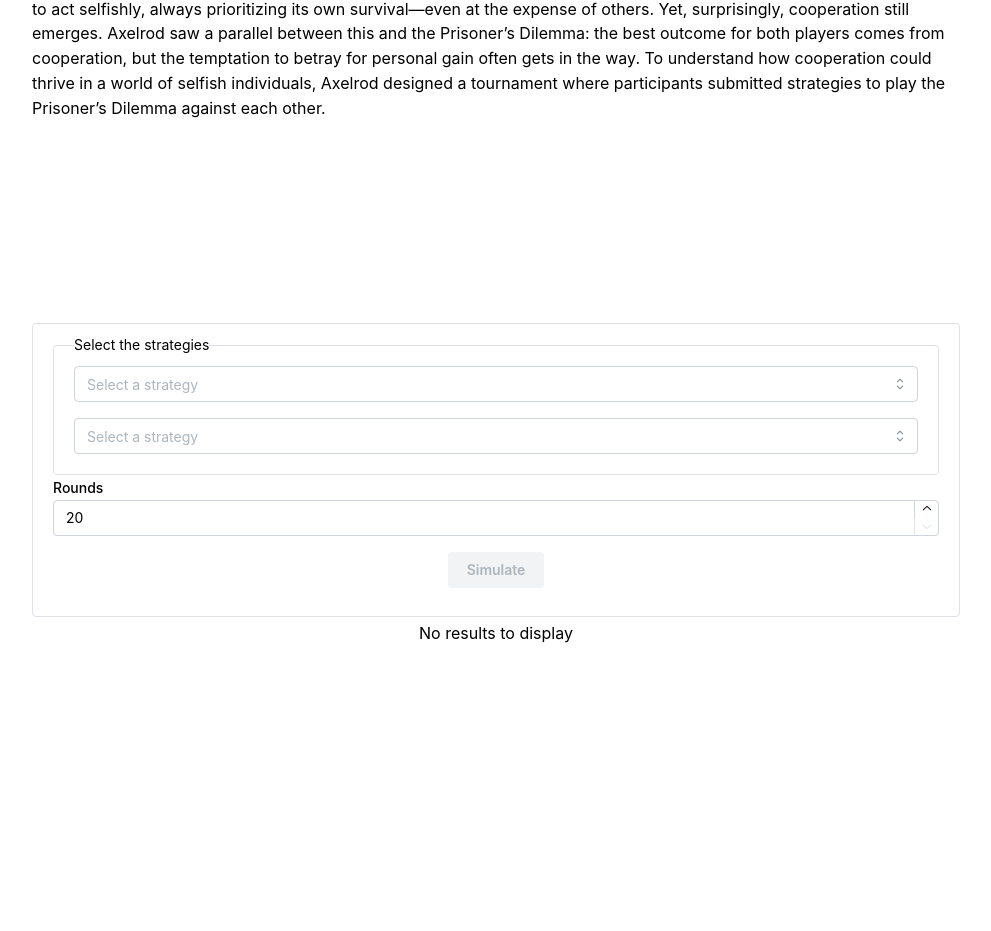
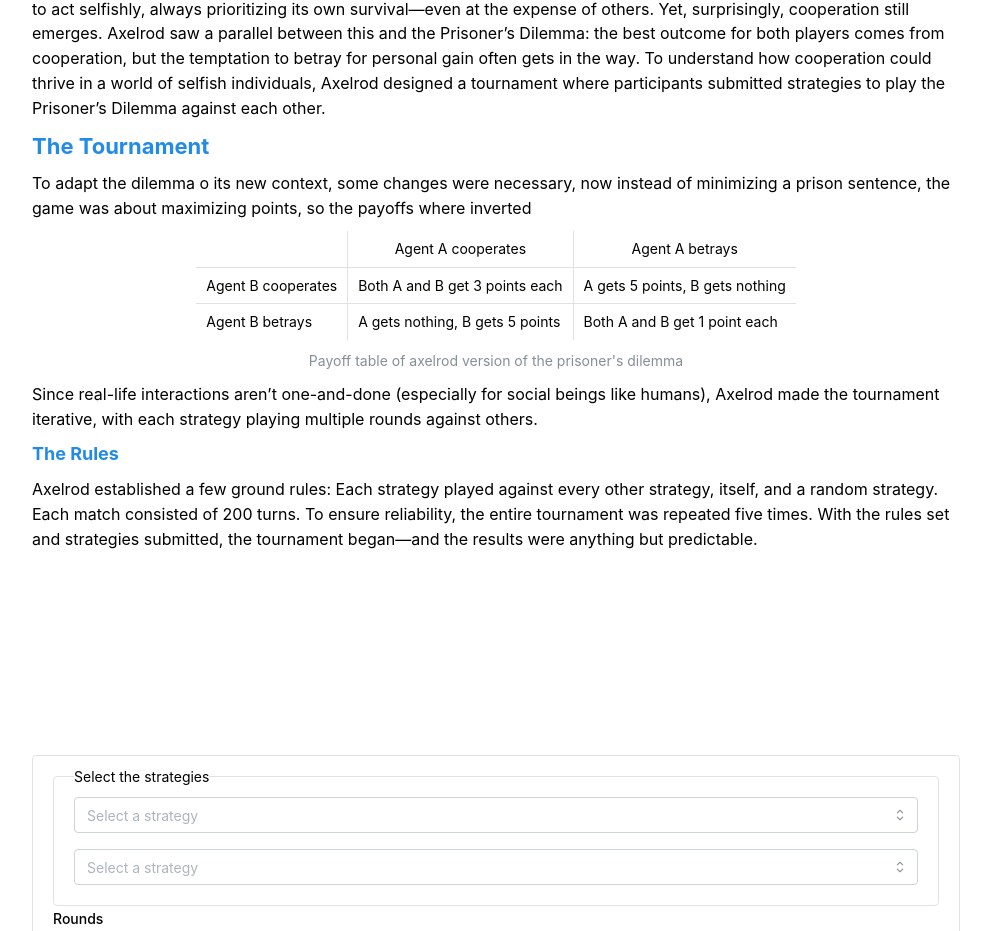
Before and after one commit to AndresCRamos/prisoners-dilemma, a React (Vite) app: page / in a window 1280 px wide. Shown: the part 2375-3306 px from the top of the page, without its empty margins (144-1135 px from the left). Before the commit the page ends 3236 px from the top, so only its background shows below. Built offline with nearby package versions, Linux system fonts and the light colour scheme.

Commit message:
Add Tournament rules

```diff
--- a/src/components/LearnMore/AxelrodTournament.tsx
+++ b/src/components/LearnMore/AxelrodTournament.tsx
@@ -1,5 +1,6 @@
 import { Stack, Text, Title } from "@mantine/core";
 import React from "react";
+import AxelrodOutcomeTable from "./AxelrodOutcomeTable";
 
 const AxelrodTournament: React.FC = () => {
   return (
@@ -18,6 +19,30 @@ const AxelrodTournament: React.FC = () => {
         of selfish individuals, Axelrod designed a tournament where participants
         submitted strategies to play the Prisoner’s Dilemma against each other.
       </Text>
+      <Title order={3} className="text-[--mantine-primary-color-filled]">
+        The Tournament
+      </Title>
+      <Text>
+        To adapt the dilemma o its new context, some changes were necessary, now
+        instead of minimizing a prison sentence, the game was about maximizing
+        points, so the payoffs where inverted
+      </Text>
+      <AxelrodOutcomeTable />
+      <Text>
+        Since real-life interactions aren’t one-and-done (especially for social
+        beings like humans), Axelrod made the tournament iterative, with each
+        strategy playing multiple rounds against others.
+      </Text>
+      <Title order={4} className="text-[--mantine-primary-color-filled]">
+        The Rules
+      </Title>
+      <Text>
+        Axelrod established a few ground rules: Each strategy played against
+        every other strategy, itself, and a random strategy. Each match
+        consisted of 200 turns. To ensure reliability, the entire tournament was
+        repeated five times. With the rules set and strategies submitted, the
+        tournament began—and the results were anything but predictable.
+      </Text>
     </Stack>
   );
 };
```
